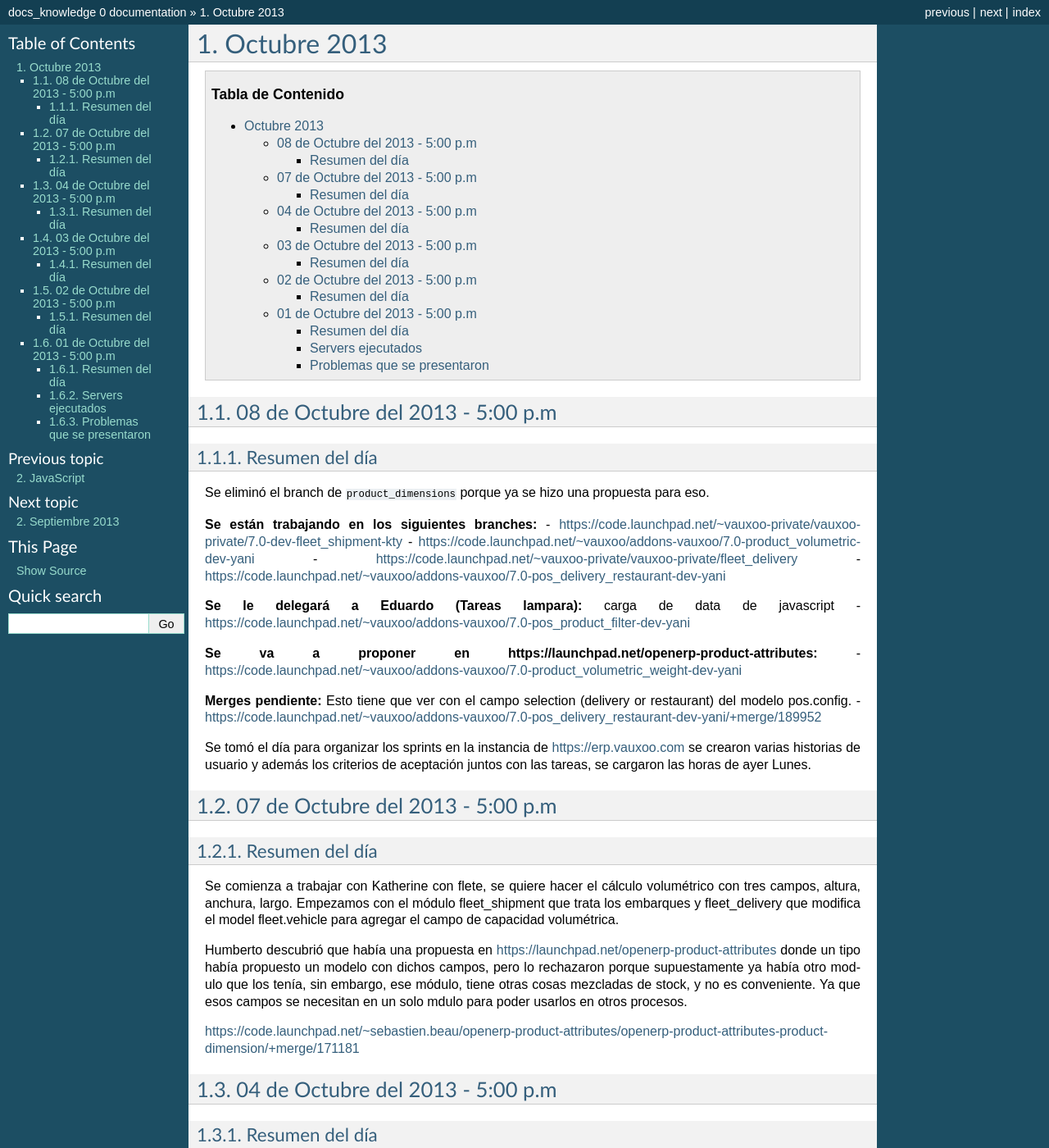
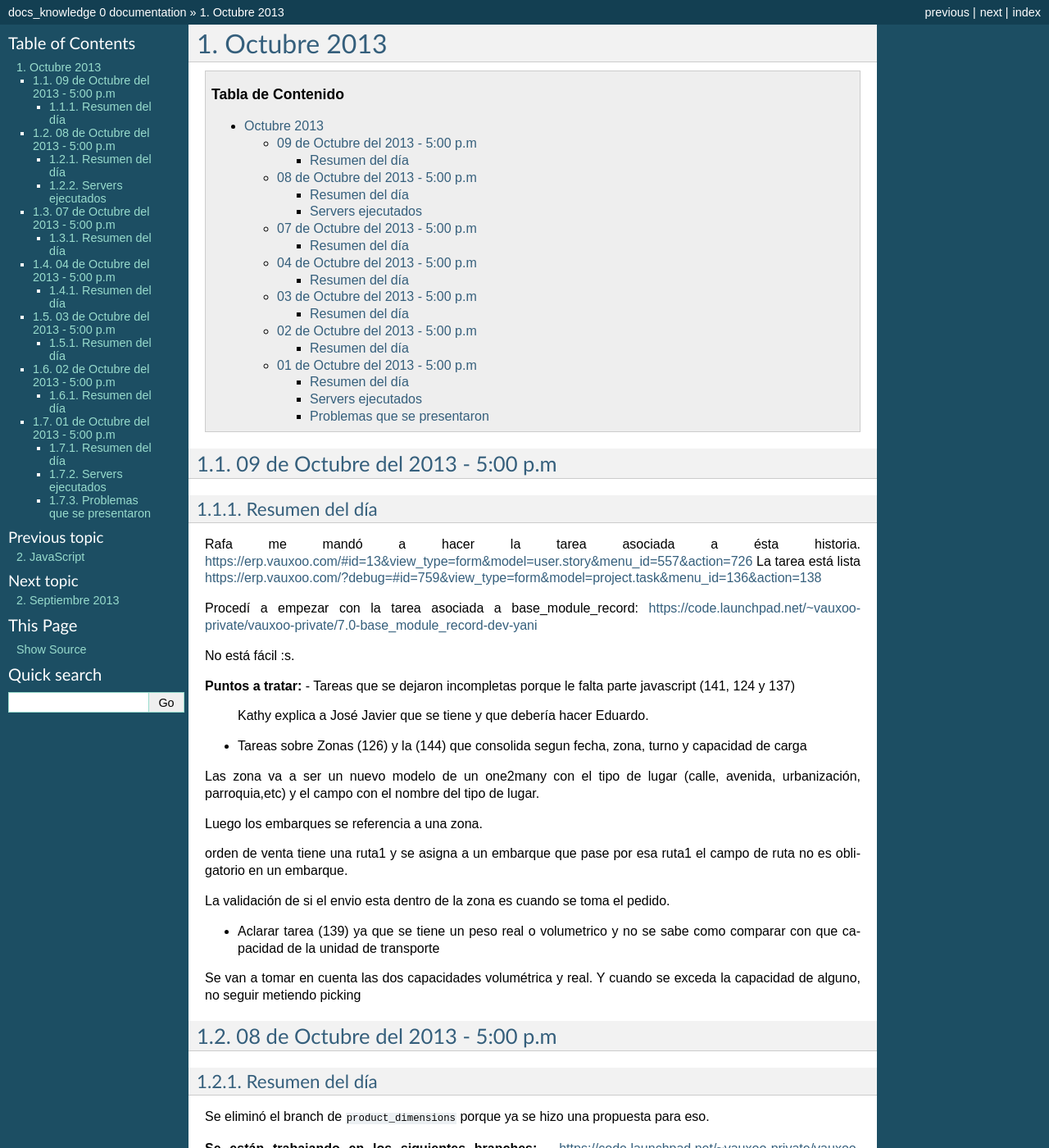
Before and after one commit to yaniaular/knowledge, a Sphinx documentation site: the page built from source/oct-2013.rst, in a window 1280 px wide and 1400 px high. Shown: the whole window at 82% size. Built offline with Sphinx 7.4.7, drawn with Linux system fonts in a browser that asks for light colours; formulas are drawn with MathJax 3; some of the changed text lies outside the part shown.

Commit message:
[ADD] Resumen de 9 de Octubre del 2013

```diff
--- a/source/oct-2013.rst
+++ b/source/oct-2013.rst
@@ -19,6 +19,51 @@ Octubre 2013
 .. Problemas que se presentaron
 .. ~~~~~~~~~~~~~~~~~~~~~~~~~~~~
 .. trabajamos en delivery el 30 de sep, 1 de octubre y 2 de octubre
+
+09 de Octubre del 2013 - 5:00 p.m
+---------------------------------
+
+~~~~~~~~~~~~~~~
+Resumen del día
+~~~~~~~~~~~~~~~
+
+Rafa me mandó a hacer la tarea asociada a ésta historia.
+https://erp.vauxoo.com/#id=13&view_type=form&model=user.story&menu_id=557&action=726
+La tarea está lista
+https://erp.vauxoo.com/?debug=#id=759&view_type=form&model=project.task&menu_id=136&action=138
+
+Procedí a empezar con la tarea asociada a base_module_record:
+https://code.launchpad.net/~vauxoo-private/vauxoo-private/7.0-base_module_record-dev-yani
+
+No está fácil :s.
+
+
+**Puntos a tratar:**
+- Tareas que se dejaron incompletas porque le falta parte javascript (141, 124 y 137)
+
+  Kathy explica a José Javier que se tiene y que debería hacer Eduardo.
+
+
+- Tareas sobre Zonas (126) y la (144) que consolida segun fecha, zona, turno y capacidad de carga
+
+Las zona va a ser un nuevo modelo de un one2many con el tipo de lugar (calle, avenida,
+urbanización, parroquia,etc) y el campo con el nombre del tipo de lugar.
+
+Luego los embarques se referencia a una zona.
+
+orden de venta tiene una ruta1 y se asigna a un embarque que pase por esa ruta1
+el campo de ruta no es obligatorio en un embarque.
+
+
+
+La validación de si el envio esta dentro de la zona es cuando se toma el pedido.
+
+- Aclarar tarea (139) ya que se tiene un peso real o volumetrico y no se sabe como comparar con que
+  capacidad de la unidad de transporte
+
+Se van a tomar en cuenta las dos capacidades volumétrica y real. Y cuando se exceda la capacidad de
+alguno, no seguir metiendo picking
+
 
 08 de Octubre del 2013 - 5:00 p.m
 ---------------------------------
@@ -49,6 +94,13 @@ Se tomó el día para organizar los sprints en la instancia de https://erp.vauxo
 varias historias de usuario y además los criterios de aceptación juntos con las tareas, se cargaron
 las horas de ayer Lunes.
 
+~~~~~~~~~~~~~~~~~~
+Servers ejecutados
+~~~~~~~~~~~~~~~~~~
+
+./openerp-server -r openerp -w openerp
+--addons-path=../addons/,../web/addons/,../addons-vauxoo-7.0,../product_volumetric,../fleet_delivery
+-d delivery --xmlrpc-port=8069 --no-xmlrpcs --no-netrp
 
 07 de Octubre del 2013 - 5:00 p.m
 ---------------------------------
--- a/source/referencias.rst
+++ b/source/referencias.rst
@@ -2,5 +2,6 @@
 REFERENCIAS
 ===========
 
+- Para manejo de archivos XML: libxml2 y xml.dom, el libxml2 es el más completo.
 - Elementos de una página HTML: http://www.w3.org/TR/REC-html40/index/elements.html
 - Verificar calidad de código JavaScript: http://www.jslint.com/
```
